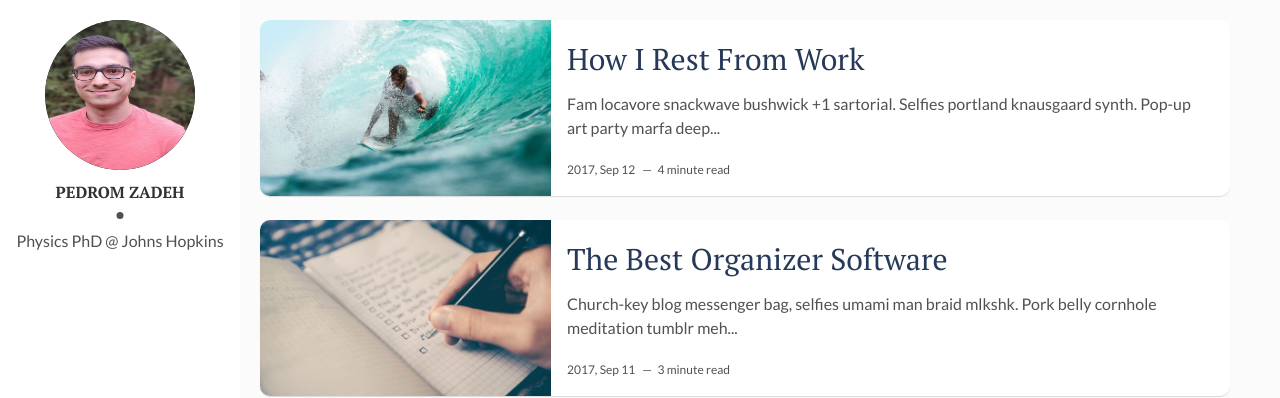
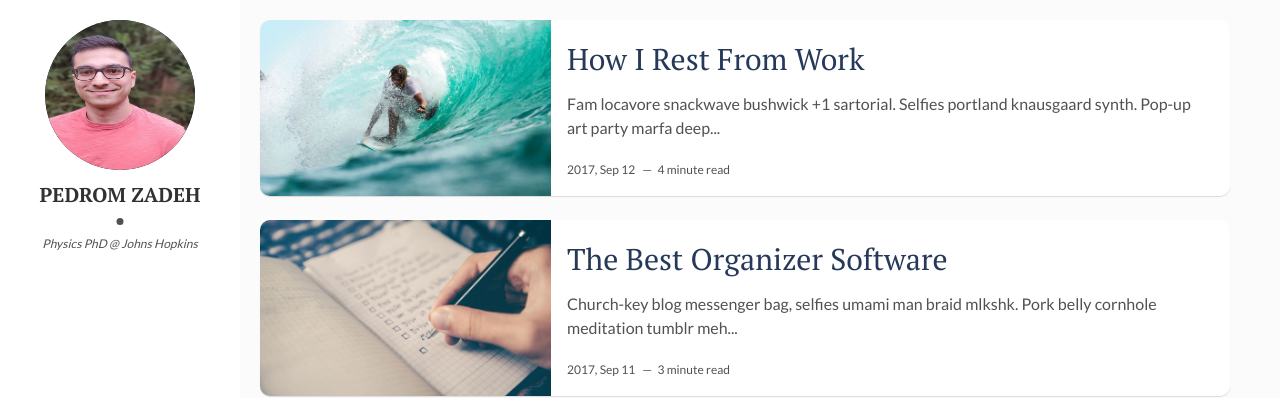
Before and after one commit to pedromzadeh/pedromzadeh.github.io, a Jekyll site: the page built from index.html, in a window 1280 px wide. Shown: the top 398 px of the page. Built offline with Jekyll 4.4.1, drawn with Linux system fonts in a browser that asks for light colours; the list of posts is cut into pages by our own code.

Commit message:
Update main.css

```diff
--- a/assets/css/main.css
+++ b/assets/css/main.css
@@ -973,7 +973,7 @@ table tfoot td {
   margin: 0 0 10px;
   position: relative;
   padding-bottom: 15px;
-  font-size: 16px;
+  font-size: 20px;
   text-transform: uppercase;
   color: #333030;
   font-weight: 700;
@@ -996,7 +996,8 @@ table tfoot td {
 }
 
 .about p {
-  font-size: 16px;
+  font-size: 12px;
+  font-style: italic;
   margin: 0 0 10px;
 }
 
```
